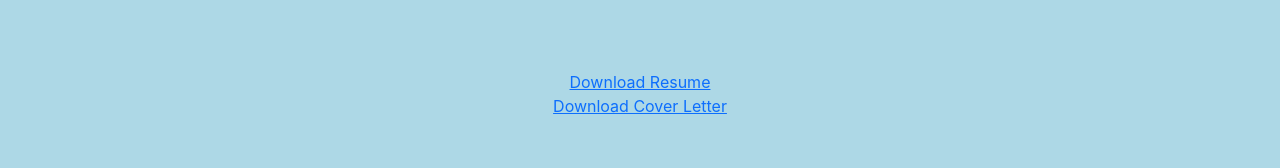
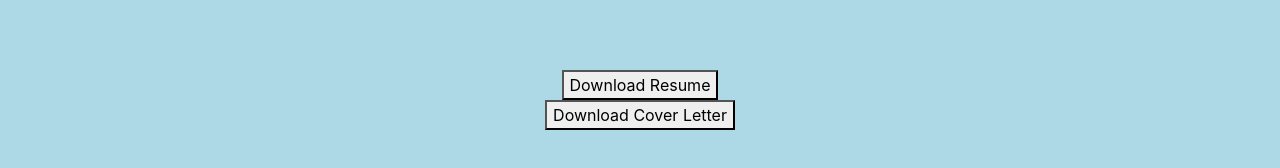
Before and after one commit to Likowo/MyPortfolio_ReactApp, a React (Create React App) app: page /Resume in a window 1280 px wide. Shown: the part 378-546 px from the top of the page. Built offline with nearby package versions, Linux system fonts and the light colour scheme.

Commit message:
Created buttons to change  download links to buttons for resume and cover letter

```diff
--- a/src/pages/Resume.jsx
+++ b/src/pages/Resume.jsx
@@ -12,12 +12,12 @@ function Resume() {
     <div className="resumePage">
       <div className="downLoadResume">
         <a href="\Resume  Portfolio.pdf" download>
-          Download Resume
+          <button> Download Resume </button>
         </a>
       </div>
       <div className="downLoadCoverLetter">
         <a href="\Cover letter Portfolio.pdf" download>
-          Download Cover Letter
+          <button> Download Cover Letter </button>
         </a>
       </div>
     </div>
```
